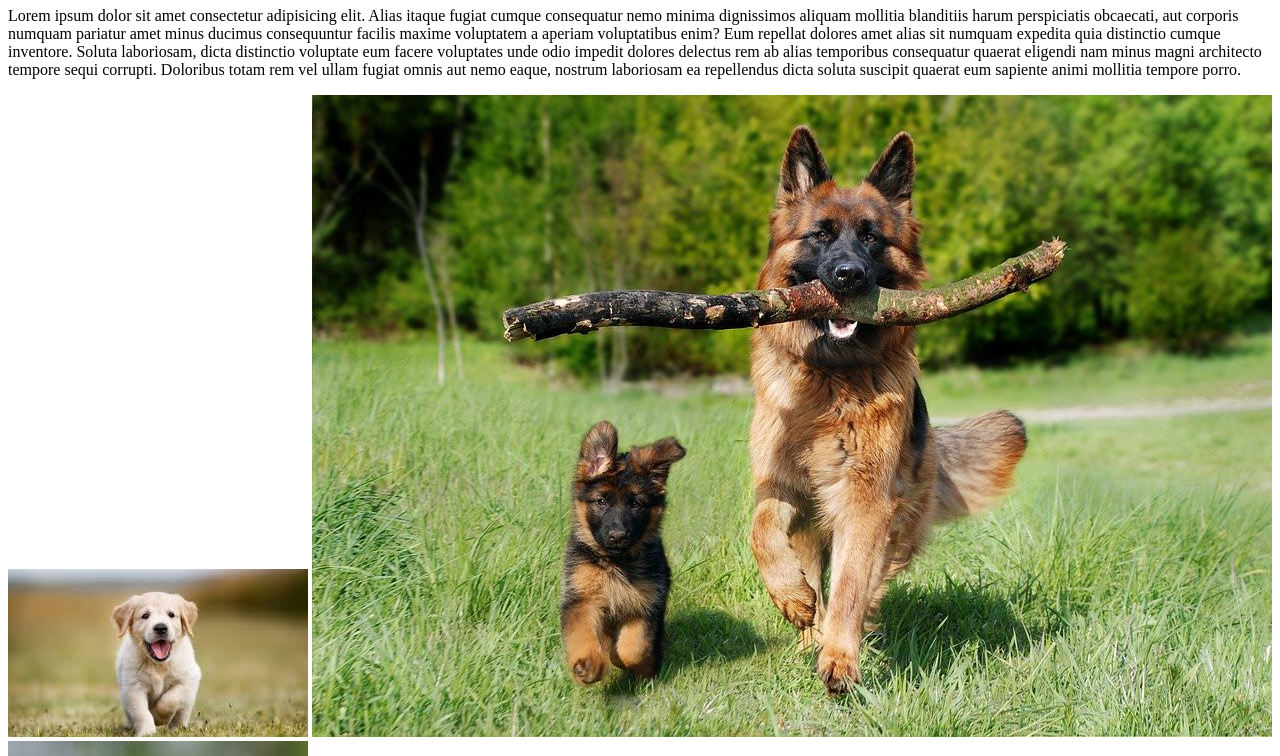
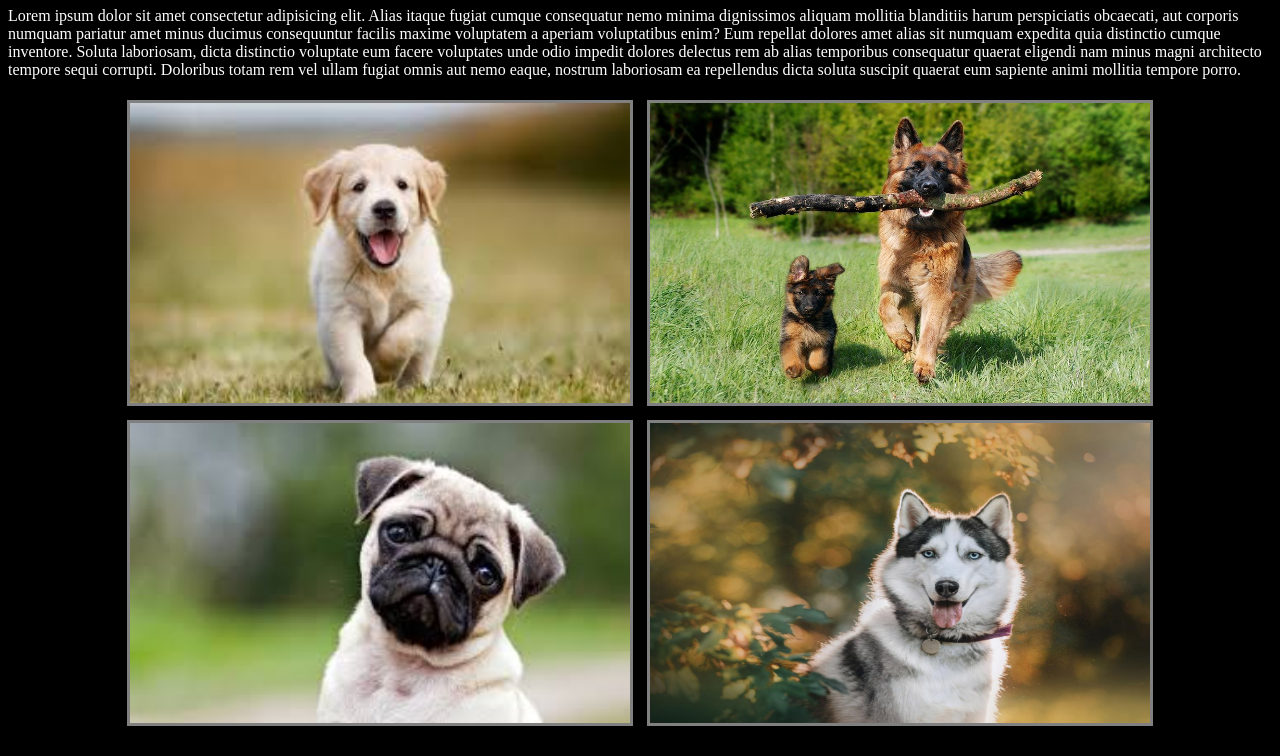
Before and after one commit to SKIronGhost/branch_merch, a plain HTML site: page index.html in a window 1280 px wide. Shown: the part 73-829 px from the top of the page. Drawn offline with Linux system fonts and the light colour scheme.

Commit message:
added a ling tag with the styles file, a div to contain the images and created the css file with the styles

```diff
--- a/index.html
+++ b/index.html
@@ -3,14 +3,17 @@
 <head>
   <meta charset="UTF-8">
   <meta name="viewport" content="width=device-width, initial-scale=1.0">
+  <link rel="stylesheet" href="styles.css">
   <title>Document</title>
 </head>
 <body>
   <h1>Coding Dojo Rocks!</h1>
   <p>Lorem ipsum dolor sit amet consectetur adipisicing elit. Alias itaque fugiat cumque consequatur nemo minima dignissimos aliquam mollitia blanditiis harum perspiciatis obcaecati, aut corporis numquam pariatur amet minus ducimus consequuntur facilis maxime voluptatem a aperiam voluptatibus enim? Eum repellat dolores amet alias sit numquam expedita quia distinctio cumque inventore. Soluta laboriosam, dicta distinctio voluptate eum facere voluptates unde odio impedit dolores delectus rem ab alias temporibus consequatur quaerat eligendi nam minus magni architecto tempore sequi corrupti. Doloribus totam rem vel ullam fugiat omnis aut nemo eaque, nostrum laboriosam ea repellendus dicta soluta suscipit quaerat eum sapiente animi mollitia tempore porro.</p>
-  <img src="labrator.jpeg" alt="A labrator dog">
-  <img src="german_sheppard.jpg" alt="">
-  <img src="pug.jpeg" alt="">
-  <img src="husky.jpg" alt="">
+  <div class="images">
+    <img src="labrator.jpeg" alt="A labrator dog">
+    <img src="german_sheppard.jpg" alt="">
+    <img src="pug.jpeg" alt="">
+    <img src="husky.jpg" alt="">
+  </div>
 </body>
 </html>
--- /dev/null
+++ b/styles.css
@@ -0,0 +1,19 @@
+body{
+  background-color: black;
+}
+
+h1, p{
+  color: white;
+}
+
+.images{
+  text-align: center;
+}
+
+img{
+  display: inline-block;
+  width: 500px;
+  height: 300px;
+  margin: 5px;
+  border: 3px solid grey;
+}
```
